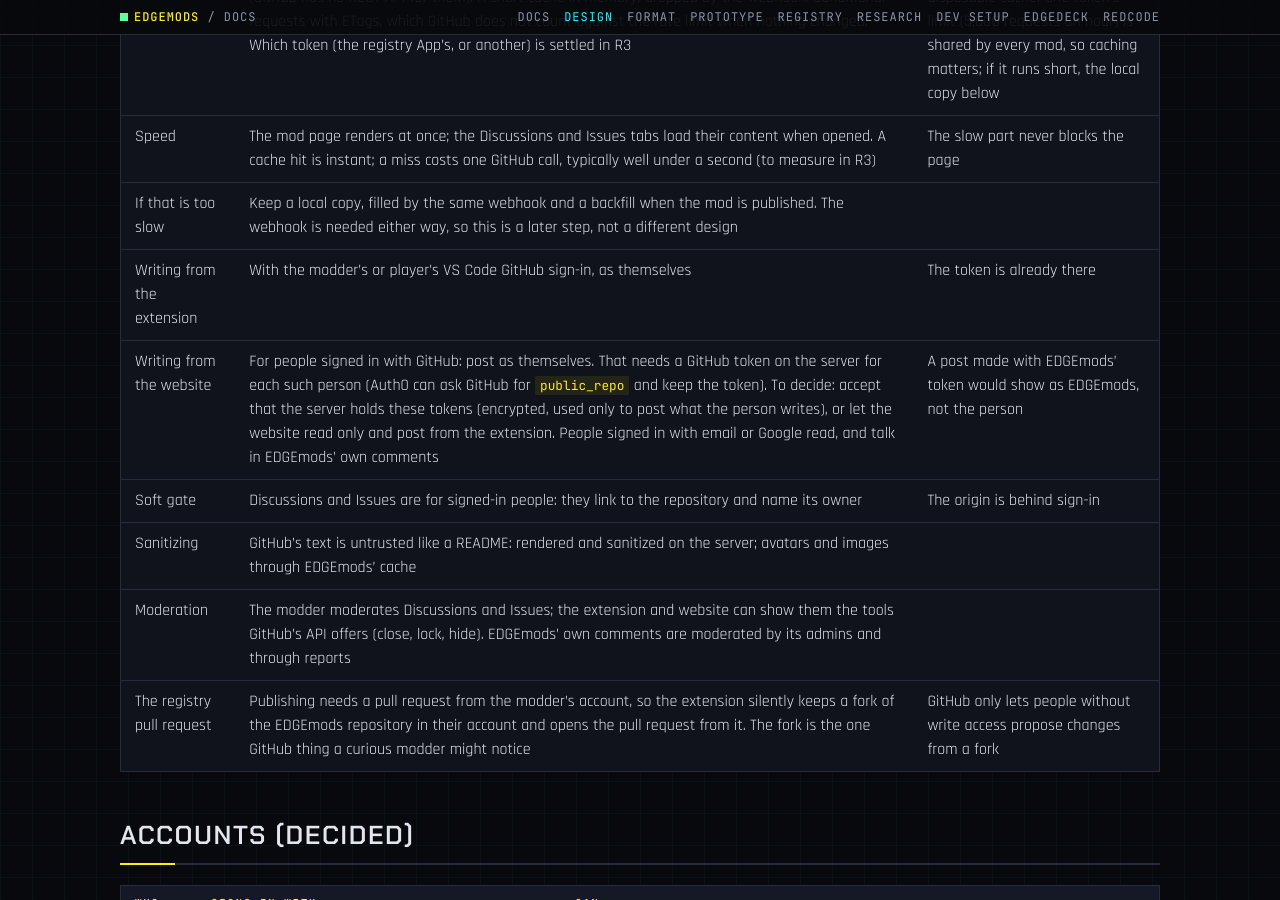
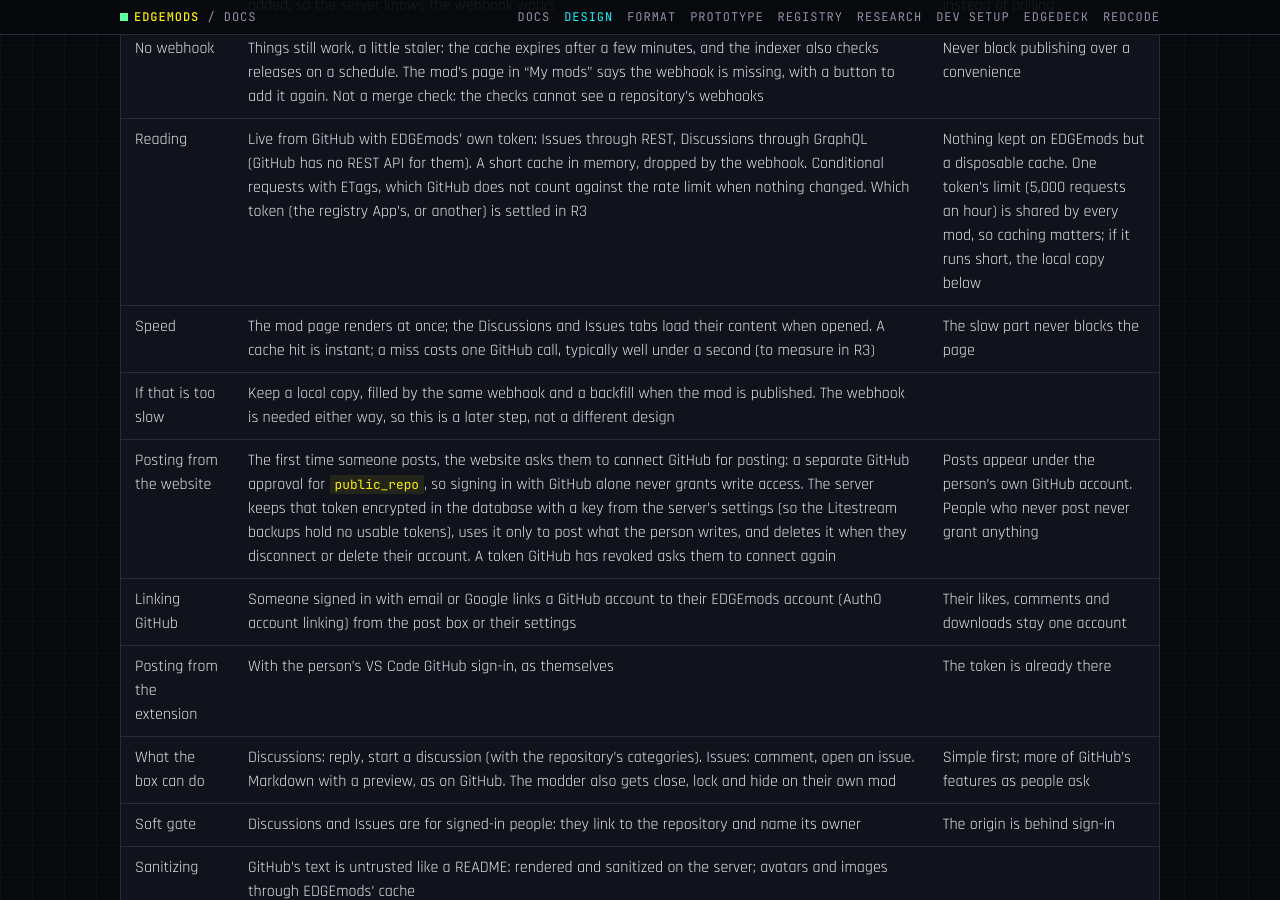
Before and after one commit to Edgemodders/EDGEmods, a Jekyll site: the page built from docs/design.md, in a window 1280 px wide and 900 px high, scrolled down 6867 px. Built offline with Jekyll 4.4.1, drawn with Linux system fonts in a browser that asks for light colours; our own code applies the rules of GitHub Pages for plain Markdown files; some of the changed text lies outside the part shown.

Commit message:
Design: post to Discussions and Issues from the website, as the person, with a GitHub account
Co-Authored-By: Claude Opus 5.5 <noreply@anthropic.com>

```diff
--- a/docs/design.md
+++ b/docs/design.md
@@ -123,6 +123,7 @@ One approval is enough (proposed, from GitHub's documentation): GitHub's sign-in
 - A mod page also has **Discussions** and **Issues**: simple renderings of the GitHub Discussions and Issues of the mod's repository, which EDGEmods reads and writes through the GitHub API.
 - Reading GitHub fresh on each view is preferred, so EDGEmods does not keep a second copy, unless that makes pages slow; then webhooks and a local copy.
 - **Modders never have to go to GitHub.** The EDGEmods extension and website do everything. The modder's GitHub sign-in authorizes what the extension needs to set up and manage the mod's repository; nothing else is installed or clicked on GitHub.
+- **People stay on the website** (the owner, 2026-10-17). It renders Discussions and Issues, and anyone signed in with a GitHub account can post in them right there, in a box like GitHub's; the post appears on GitHub under their own account. The box says plainly that posting needs a GitHub account, and offers to link one. People choose how far into open source and git they go: EDGEmods comments need any account; opening issues and taking part in discussions needs GitHub.
 - **The plain GitHub sign-in, for now** (the owner, 2026-10-17): it grants access to all of the modder's public repositories, not only the mod's, as many VS Code extensions already ask. If modders push back, EDGEmods moves to narrower access (see "Open questions").
 
 **Proposed:**
@@ -138,8 +139,10 @@ A GitHub App cannot be installed silently: GitHub has no API that creates an ins
 | Reading | Live from GitHub with EDGEmods' own token: Issues through REST, Discussions through GraphQL (GitHub has no REST API for them). A short cache in memory, dropped by the webhook. Conditional requests with ETags, which GitHub does not count against the rate limit when nothing changed. Which token (the registry App's, or another) is settled in R3 | Nothing kept on EDGEmods but a disposable cache. One token's limit (5,000 requests an hour) is shared by every mod, so caching matters; if it runs short, the local copy below |
 | Speed | The mod page renders at once; the Discussions and Issues tabs load their content when opened. A cache hit is instant; a miss costs one GitHub call, typically well under a second (to measure in R3) | The slow part never blocks the page |
 | If that is too slow | Keep a local copy, filled by the same webhook and a backfill when the mod is published. The webhook is needed either way, so this is a later step, not a different design | |
-| Writing from the extension | With the modder's or player's VS Code GitHub sign-in, as themselves | The token is already there |
-| Writing from the website | For people signed in with GitHub: post as themselves. That needs a GitHub token on the server for each such person (Auth0 can ask GitHub for `public_repo` and keep the token). To decide: accept that the server holds these tokens (encrypted, used only to post what the person writes), or let the website read only and post from the extension. People signed in with email or Google read, and talk in EDGEmods' own comments | A post made with EDGEmods' token would show as EDGEmods, not the person |
+| Posting from the website | The first time someone posts, the website asks them to connect GitHub for posting: a separate GitHub approval for `public_repo`, so signing in with GitHub alone never grants write access. The server keeps that token encrypted in the database with a key from the server's settings (so the Litestream backups hold no usable tokens), uses it only to post what the person writes, and deletes it when they disconnect or delete their account. A token GitHub has revoked asks them to connect again | Posts appear under the person's own GitHub account. People who never post never grant anything |
+| Linking GitHub | Someone signed in with email or Google links a GitHub account to their EDGEmods account (Auth0 account linking) from the post box or their settings | Their likes, comments and downloads stay one account |
+| Posting from the extension | With the person's VS Code GitHub sign-in, as themselves | The token is already there |
+| What the box can do | Discussions: reply, start a discussion (with the repository's categories). Issues: comment, open an issue. Markdown with a preview, as on GitHub. The modder also gets close, lock and hide on their own mod | Simple first; more of GitHub's features as people ask |
 | Soft gate | Discussions and Issues are for signed-in people: they link to the repository and name its owner | The origin is behind sign-in |
 | Sanitizing | GitHub's text is untrusted like a README: rendered and sanitized on the server; avatars and images through EDGEmods' cache | |
 | Moderation | The modder moderates Discussions and Issues; the extension and website can show them the tools GitHub's API offers (close, lock, hide). EDGEmods' own comments are moderated by its admins and through reports | |
```
Also changed, not shown: docs/prototype.md (+1 -1 lines).
